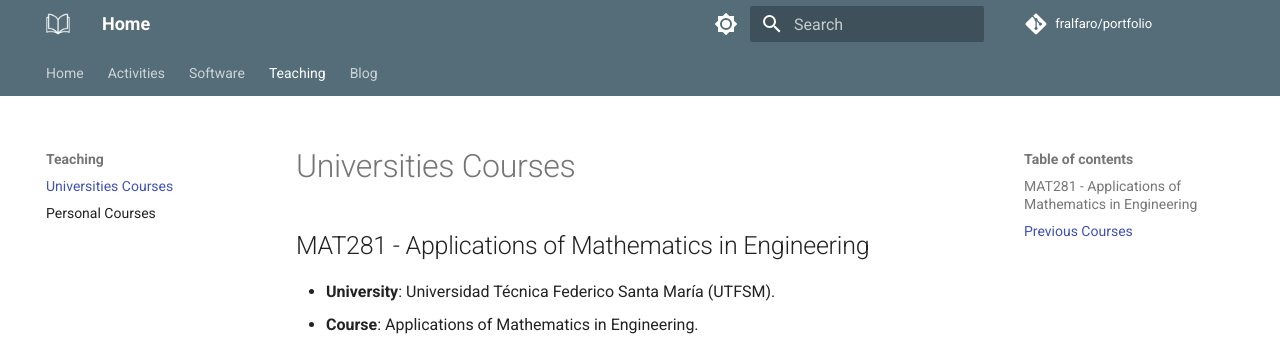
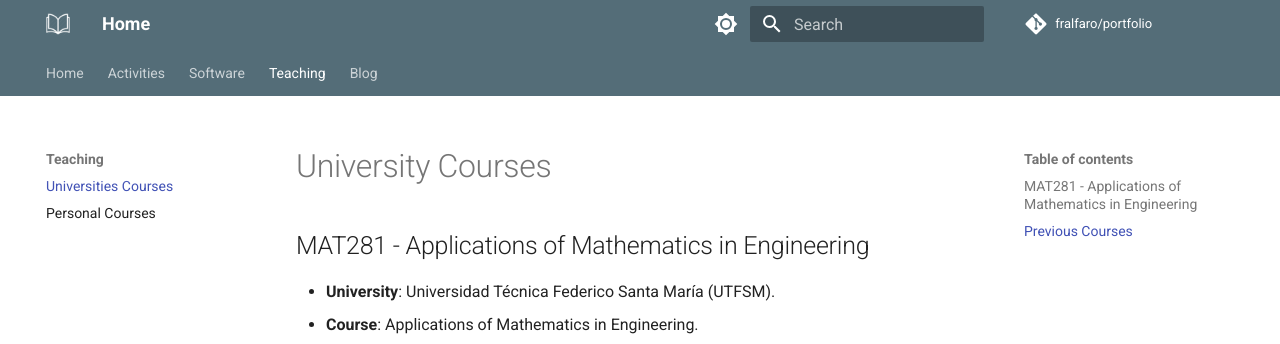
Before and after one commit to fralfaro/portfolio, an MkDocs documentation site: the page built from docs/teaching/universities.md, in a window 1280 px wide. Shown: the top 344 px of the page. Built offline with MkDocs 1.6.1 and Material for MkDocs 9.7.7, drawn with Linux system fonts in a browser that asks for light colours; comment, search, counter and statistics services are not loaded.

Commit message:
update 2022 - 08 v1.16

```diff
--- a/docs/teaching/universities.md
+++ b/docs/teaching/universities.md
@@ -1,4 +1,4 @@
-# Universities Courses
+# University Courses
 
 ## MAT281 - Applications of Mathematics in Engineering
 
```
